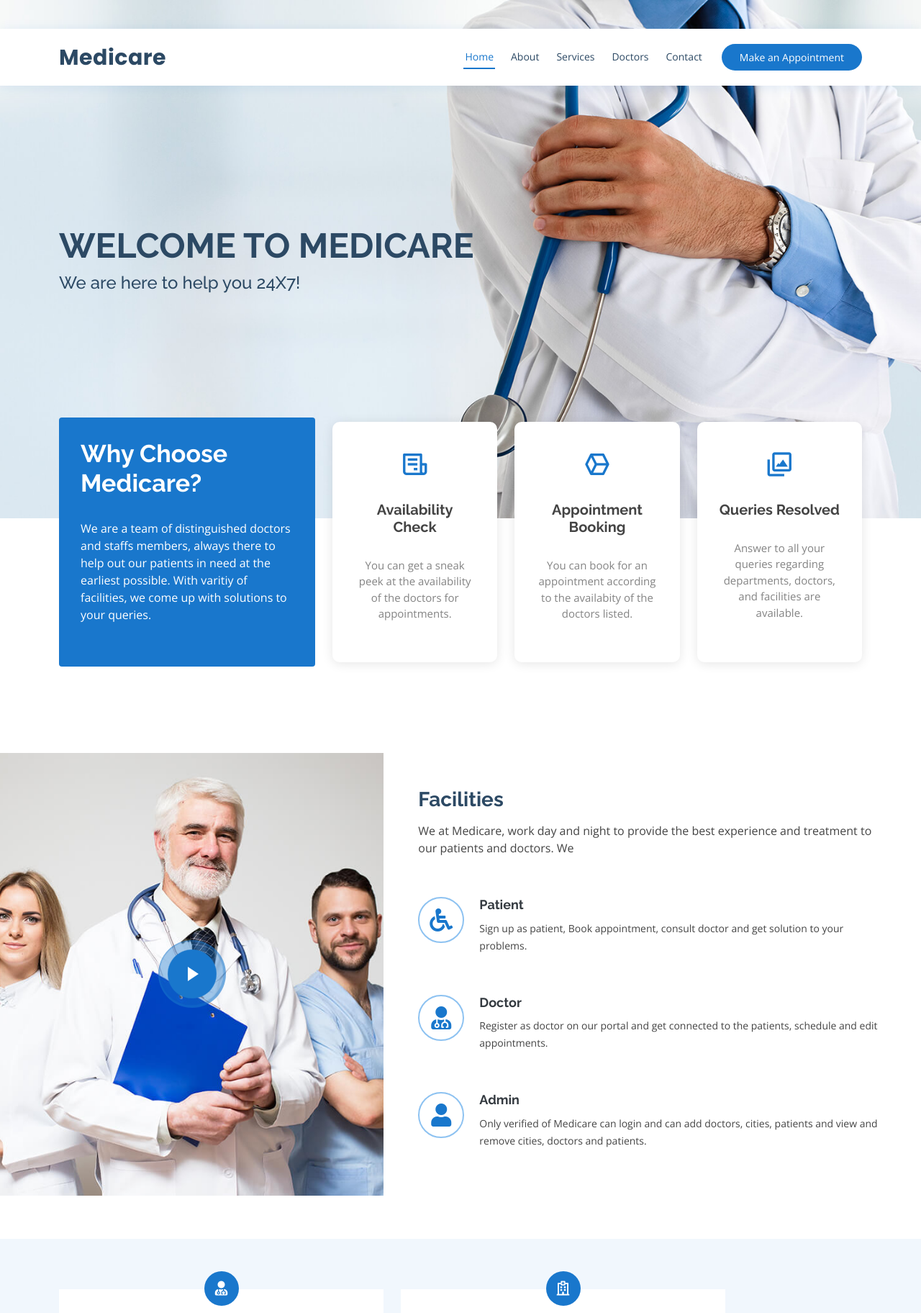
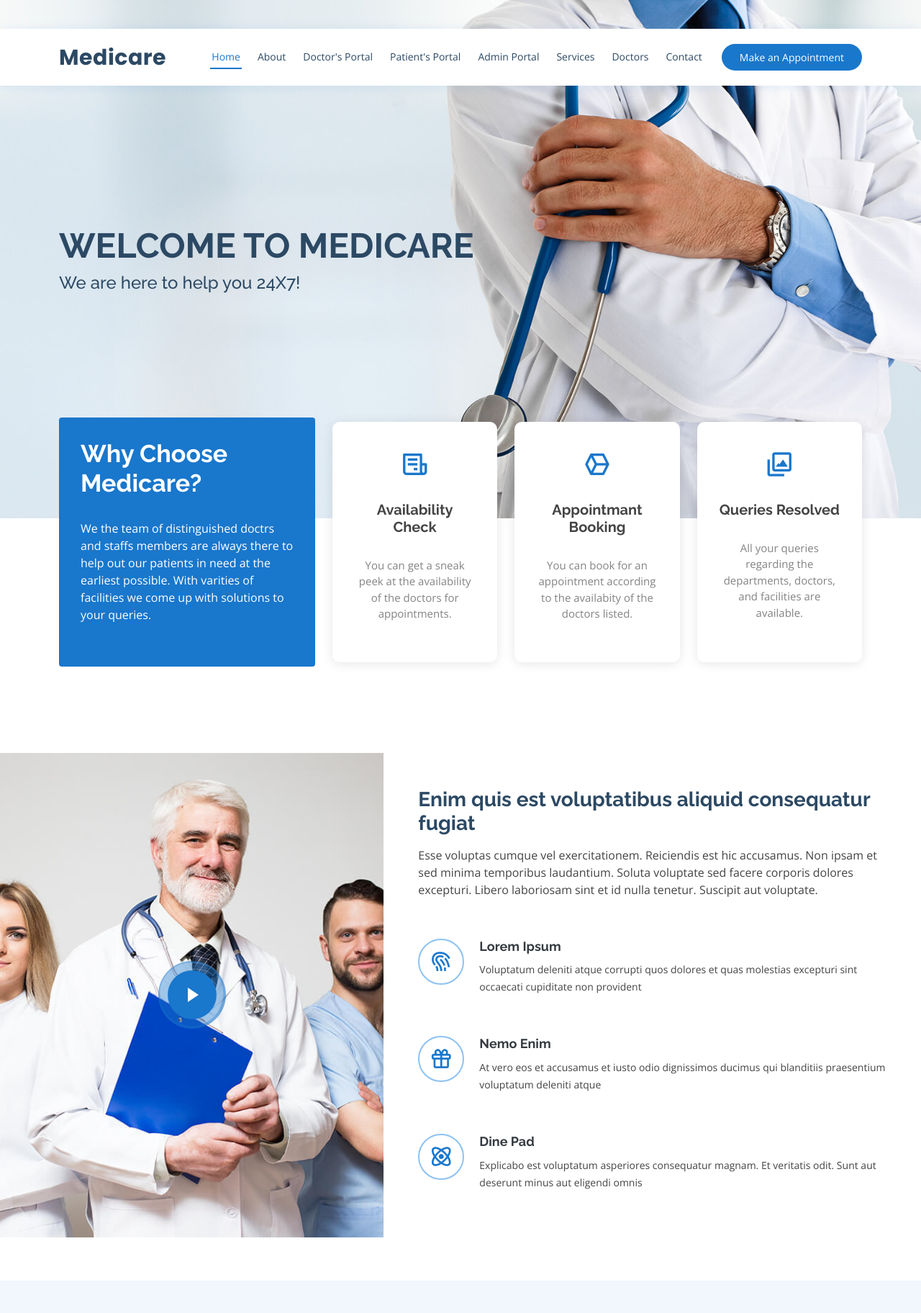
Before and after one commit to Vivek7282/medicare2, a PHP site: page /index.php in a window 1280 px wide. Shown: the top 1824 px of the page at 72% size. Run offline with PHP 8.4, Linux system fonts and the light colour scheme; data that the repository does not hold is empty.

Commit message:
Update index.php

```diff
--- a/Medilab/index.php
+++ b/Medilab/index.php
@@ -59,8 +59,13 @@
 
             <nav id="navbar" class="navbar order-last order-lg-0">
                 <ul>
+
                     <li><a class="nav-link scrollto active" href="#hero">Home</a></li>
+
                     <li><a class="nav-link scrollto" href="#about">About</a></li>
+                    <li><a class="nav-link scrollto " href="../Doctor/index.php">Doctor's Portal</a></li>
+                <li><a class="nav-link scrollto " href="../Patient/index.php">Patient's Portal</a></li>
+                <li><a class="nav-link scrollto " href="../Admin/index.php">Admin Portal</a></li>
                     <li><a class="nav-link scrollto" href="#services">Services</a></li>
                     <!-- <li><a class="nav-link scrollto" href="#departments">Departments</a></li> -->
                     <li><a class="nav-link scrollto" href="#doctors">Doctors</a></li>
@@ -96,7 +101,7 @@
                         <div class="content">
                             <h3>Why Choose Medicare?</h3>
                             <p>
-                                We are a team of distinguished doctors and staffs members, always there to help out our patients in need at the earliest possible. With varitiy of facilities, we come up with solutions to your queries.
+                                We the team of distinguished doctrs and staffs members are always there to help out our patients in need at the earliest possible. With varities of facilities we come up with solutions to your queries.
                             </p>
                             <div class="text-center">
                                 <!-- <a href="#" class="more-btn">Learn More <i class="bx bx-chevron-right"></i></a> -->
@@ -116,7 +121,7 @@
                                 <div class="col-xl-4 d-flex align-items-stretch">
                                     <div class="icon-box mt-4 mt-xl-0">
                                         <i class="bx bx-cube-alt"></i>
-                                        <h4>Appointment Booking</h4>
+                                        <h4>Appointmant Booking</h4>
                                         <p>You can book for an appointment according to the availabity of the doctors listed.</p>
                                     </div>
                                 </div>
@@ -124,7 +129,7 @@
                                     <div class="icon-box mt-4 mt-xl-0">
                                         <i class="bx bx-images"></i>
                                         <h4>Queries Resolved</h4>
-                                        <p>Answer to all your queries regarding departments, doctors, and facilities are available.</p>
+                                        <p>All your queries regarding the departments, doctors, and facilities are available.</p>
                                     </div>
                                 </div>
                             </div>
@@ -143,29 +148,30 @@
 
                 <div class="row">
                     <div class="col-xl-5 col-lg-6 video-box d-flex justify-content-center align-items-stretch position-relative">
-                        <a href="https://www.youtube.com/watch?v=jDDaplaOz7Q" class="glightbox play-btn mb-4"></a>
+                        <a href="https://www.https://www.youtube.com/watch?v=K21uaDuNYGM" class="glightbox play-btn mb-4"></a>
                     </div>
 
                     <div class="col-xl-7 col-lg-6 icon-boxes d-flex flex-column align-items-stretch justify-content-center py-5 px-lg-5">
-                        <h3>Facilities</h3>
-                        <p>We at Medicare, work day and night to provide the best experience and treatment to our patients and doctors. We </p>
+                        <h3>Enim quis est voluptatibus aliquid consequatur fugiat</h3>
+                        <p>Esse voluptas cumque vel exercitationem. Reiciendis est hic accusamus. Non ipsam et sed minima temporibus laudantium. Soluta voluptate sed facere corporis dolores excepturi. Libero laboriosam sint et id nulla tenetur. Suscipit
+                            aut voluptate.</p>
 
                         <div class="icon-box">
-                            <div class="icon"><i class="fa fa-wheelchair"></i></div>
-                            <h4 class="title"><a href="">Patient</a></h4>
-                            <p class="description">Sign up as patient, Book appointment, consult doctor and get solution to your problems. </p>
+                            <div class="icon"><i class="bx bx-fingerprint"></i></div>
+                            <h4 class="title"><a href="">Lorem Ipsum</a></h4>
+                            <p class="description">Voluptatum deleniti atque corrupti quos dolores et quas molestias excepturi sint occaecati cupiditate non provident</p>
                         </div>
 
                         <div class="icon-box">
-                            <div class="icon"><i class="fas fa-user-md"></i></div>
-                            <h4 class="title"><a href="">Doctor</a></h4>
-                            <p class="description">Register as doctor on our portal and get connected to the patients, schedule and edit appointments.</p>
+                            <div class="icon"><i class="bx bx-gift"></i></div>
+                            <h4 class="title"><a href="">Nemo Enim</a></h4>
+                            <p class="description">At vero eos et accusamus et iusto odio dignissimos ducimus qui blanditiis praesentium voluptatum deleniti atque</p>
                         </div>
 
                         <div class="icon-box">
-                            <div class="icon"><i class="fas fa-user"></i></div>
-                            <h4 class="title"><a href="">Admin</a></h4>
-                            <p class="description">Only verified of Medicare can login and can add doctors, cities, patients and view and remove cities, doctors and patients.</p>
+                            <div class="icon"><i class="bx bx-atom"></i></div>
+                            <h4 class="title"><a href="">Dine Pad</a></h4>
+                            <p class="description">Explicabo est voluptatum asperiores consequatur magnam. Et veritatis odit. Sunt aut deserunt minus aut eligendi omnis</p>
                         </div>
 
                     </div>
@@ -184,7 +190,12 @@
                     <div class="col-lg-5 col-md-10">
                         <div class="count-box">
                             <i class="fas fa-user-md"></i>
+
+
                             <span data-purecounter-start="0" data-purecounter-end="85" data-purecounter-duration="1" class="purecounter"></span>
+
+
+
                             <p>Doctors</p>
                         </div>
                     </div>
@@ -197,21 +208,7 @@
                         </div>
                     </div>
 
-                    <!-- <div class="col-lg-3 col-md-6 mt-5 mt-lg-0">
-            <div class="count-box">
-              <i class="fas fa-flask"></i>
-              <span data-purecounter-start="0" data-purecounter-end="12" data-purecounter-duration="1" class="purecounter"></span>
-              <p>Research Labs</p>
-            </div>
-          </div> -->
 
-                    <!-- <div class="col-lg-3 col-md-6 mt-5 mt-lg-0">
-            <div class="count-box">
-              <i class="fas fa-award"></i>
-              <span data-purecounter-start="0" data-purecounter-end="150" data-purecounter-duration="1" class="purecounter"></span>
-              <p>Awards</p>
-            </div>
-          </div> -->
 
                 </div>
 
@@ -1080,6 +1077,8 @@
                 <div class="copyright">
                     &copy; Copyright <strong><span>Medicare</span></strong>. All Rights Reserved
                 </div>
+                </div>
+
                 <div class="credits">
                     <!-- All the links in the footer should remain intact. -->
                     <!-- You can delete the links only if you purchased the pro version. -->
```
